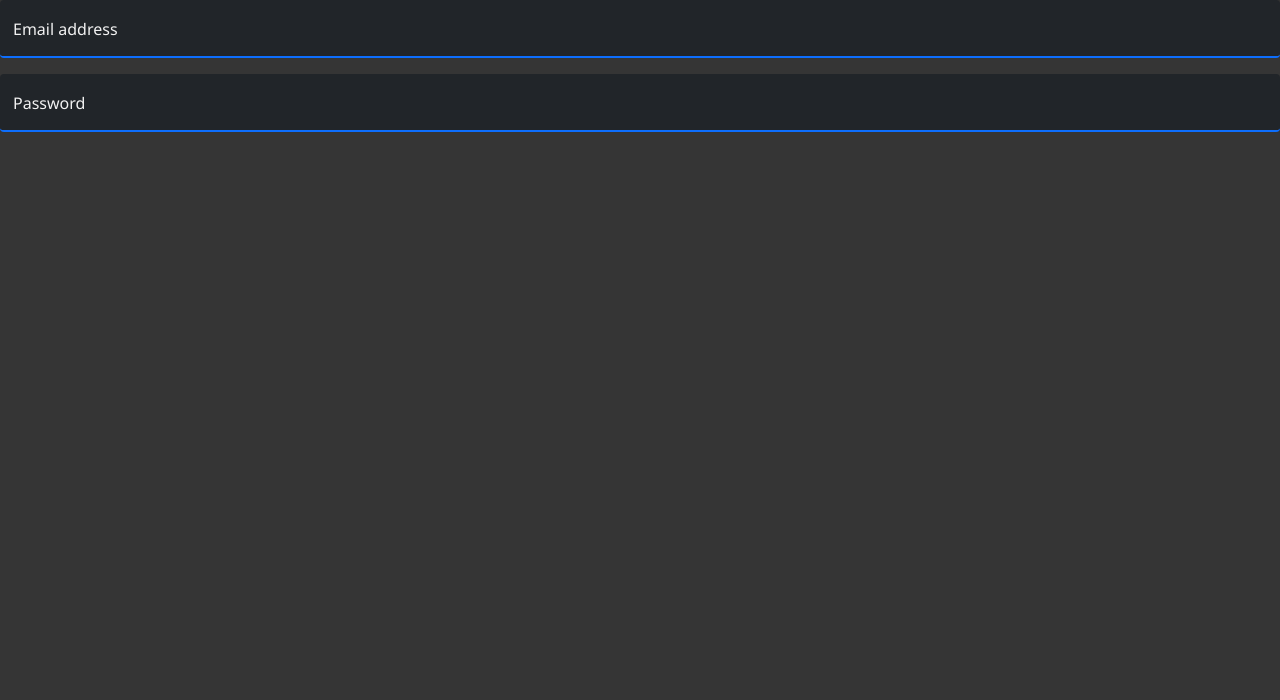
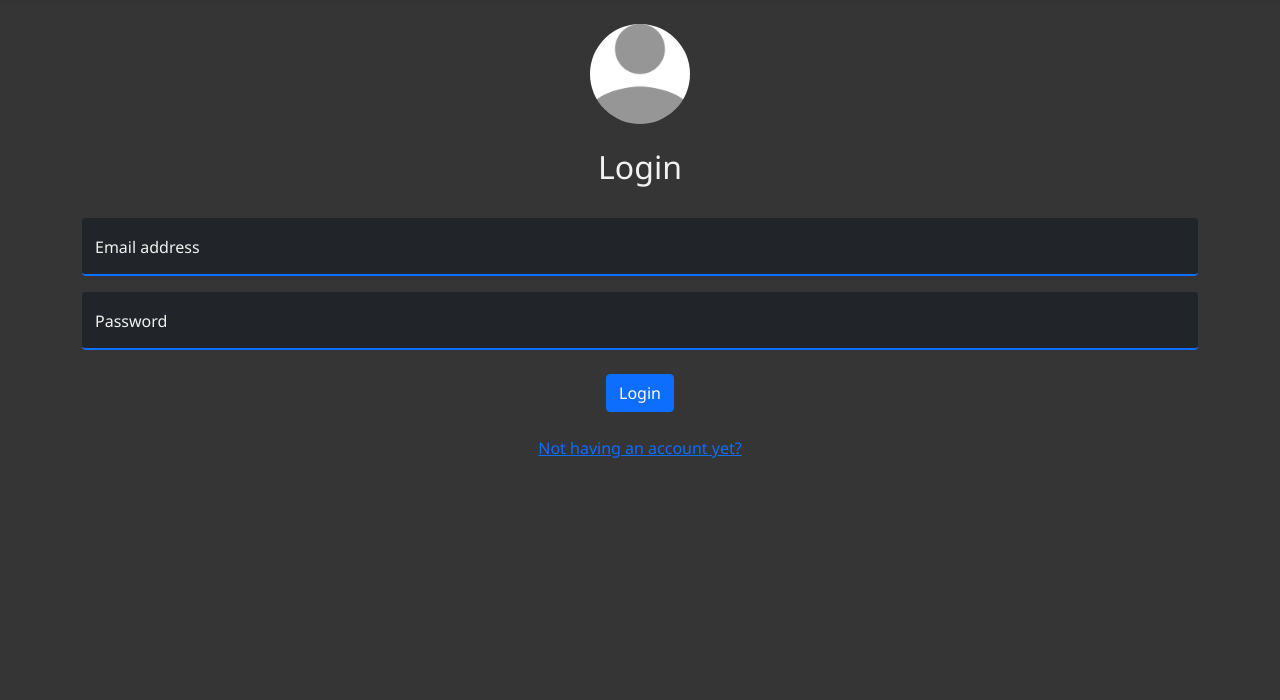
Before and after one commit to Pl4tt/django_web_app, a Django app: page /login/ in a window 1280 px wide. Shown: the part 56-756 px from the top of the page. Run offline with Django 3.2, Linux system fonts and the light colour scheme; parts of the project's set-up code (start-up, migrations or seed data) failed here and were passed over.

Commit message:
added login functionality

```diff
--- a/src/account/admin.py
+++ b/src/account/admin.py
@@ -1,7 +1,7 @@
 from django.contrib import admin
 from django.contrib.auth.admin import UserAdmin
 from django.contrib.auth.models import User
-from account.models import Account
+from .models import Account
 
 
 class AccountAdmin(UserAdmin):
--- a/src/account/templates/account/login.html
+++ b/src/account/templates/account/login.html
@@ -1,18 +1,41 @@
 {% extends "base.html" %}
 {% block title %}Login{% endblock title %}
+{% load static %}
 
 
 {% block content %}
-<div>
-    <form class="form-floating">
+<div class="container" align="center">
+    <br>
+    <img src="{% static 'pictures/default_profile_image.png' %}" alt="Logo" width="100px" height="100px" style="border-radius: 100%;">
+    <br><br>
+    <h2>Login</h2>
+    <br>
+    <form class="form-floating form-signin" method="POST">
+        {% csrf_token %}
         <div class="form-floating mb-3">
-            <input type="email" class="form-control custom-dark-input" id="email" placeholder="name@example.com">
+            <input type="email" class="form-control custom-dark-input" name="email" id="id_email" placeholder="Email Adress" required autocomplete="off">
             <label for="email">Email address</label>
           </div>
           <div class="form-floating">
-            <input type="password" class="form-control custom-dark-input" id="password" placeholder="Password">
+            <input type="password" class="form-control custom-dark-input" name="password" id="id_password" placeholder="Password" required autocomplete="off">
             <label for="password">Password</label>
           </div>
+          <br>
+          {% for field in wrong_form %}
+              <p>
+              {% for error in field.errors %}
+                  <p style="color: red">{{ error }}</p>
+              {% endfor %}
+              </p>
+          {% endfor %}
+          {% if wrong_form.non_field_errors %}
+              <div style="color: red">
+              <p>{{wrong_form.non_field_errors}}</p>
+              </div>
+          {% endif %}
+          <button class="btn btn-primary" type="submit">Login</button>
     </form>
+    <br>
+    <a href="{% url 'account:register' %}">Not having an account yet?</a>
 </div>
 {% endblock content %}
--- a/src/account/urls.py
+++ b/src/account/urls.py
@@ -3,8 +3,10 @@ from django.urls import path
 from . import views
 
 
+app_name = "account"
+
 urlpatterns = [
+    path("login/", views.login_view, name="login"),
+    path("logout/", views.logout_view, name="logout"),
     path("register/", views.registration_view, name="register"),
-    path("login/", views.login_view, name="login"),
-    path("logout/", views._logout, name="logout"),
 ]
--- a/src/account/views.py
+++ b/src/account/views.py
@@ -1,19 +1,49 @@
 from django.shortcuts import render, redirect
-from django.contrib.auth import logout
+from django.contrib.auth import authenticate, logout, login
+from django.http import HttpResponse
+
+from .forms import AccountAuthenticationForm
 
 
-def registration_view(request):
+
+def get_redirect_if_exists(request):
+    redirect = None
+    if request.GET:
+        if request.GET.get("next"):
+            redirect = str(request.GET.get("next"))
+
+    return redirect
+
+
+def registration_view(request, *args, **kwargs):
     context = {}
     if request.POST:
         pass
     return render(request, "account/registration.html", context)
 
-def login_view(request):
+def login_view(request, *args, **kwargs):
     context = {}
+
+    if request.user.is_authenticated:
+        return HttpResponse(f"You are already logged in as {request.user.username}.")
+
     if request.POST:
-        pass
+        form = AccountAuthenticationForm(request.POST)
+        if form.is_valid():
+            email = request.POST["email"].lower()
+            password = request.POST["password"]
+            account = authenticate(email=email, password=password)
+            if account:
+                login(request, account)
+                destination = get_redirect_if_exists(request)
+                if destination:
+                    return redirect(destination)
+                return redirect("chat:public_chat")
+        else:
+            context["wrong_form"] = form
+
     return render(request, "account/login.html", context)
 
-def _logout(request):
+def logout_view(request):
     logout(request)
-    return redirect("public_chat")
+    return redirect("chat:public_chat")
--- a/src/chat/urls.py
+++ b/src/chat/urls.py
@@ -2,6 +2,9 @@ from django.urls import path
 
 from . import views
 
+
+app_name = "chat"
+
 urlpatterns = [
     path("public/", views.public_chat, name="public_chat"),
 ]
--- a/src/templates/snippets/header.html
+++ b/src/templates/snippets/header.html
@@ -1,6 +1,6 @@
 <nav class="navbar navbar-expand-lg navbar-dark bg-dark shadow-sm">
 	<div class="container-fluid">
-		<a class="navbar-brand" href="{% url 'public_chat' %}">Home</a>
+		<a class="navbar-brand" href="{% url 'chat:public_chat' %}">Home</a>
 		<button
 			class="navbar-toggler"
 			type="button"
@@ -38,7 +38,7 @@
 					<a
 						class="nav-link active"
 						aria-current="page"
-						href="{% url 'public_chat' %}"
+						href="{% url 'chat:public_chat' %}"
 						>Public Chat</a
 					>
 				</li>
@@ -92,12 +92,12 @@
 					<li><a class="dropdown-item" href="#">Account</a></li>
 					<li><hr class="dropdown-divider" /></li>
 					<li><a class="dropdown-item" href="#">Settings</a></li>
-					<li><a class="dropdown-item" href="{% url 'logout' %}">Logout</a></li>
+					<li><a class="dropdown-item" href="{% url 'account:logout' %}">Logout</a></li>
 				</ul>
 			{% else %}
-				<a class="btn btn-primary" href="{% url 'login' %}">Login</a>
+				<a class="btn btn-primary" href="{% url 'account:login' %}">Login</a>
 				<p style="visibility: hidden;">a</p>
-				<a class="btn btn-outline-primary" href="{% url 'register' %}">Register</a>
+				<a class="btn btn-outline-primary" href="{% url 'account:register' %}">Register</a>
 			{% endif %}
 			</div>
 		</div>
--- a/src/web_app/settings.py
+++ b/src/web_app/settings.py
@@ -28,6 +28,9 @@ DEBUG = True
 
 ALLOWED_HOSTS = []
 AUTH_USER_MODEL = "account.Account"
+AUTHENTICATION_BACKENDS = (
+    "django.contrib.auth.backends.AllowAllUsersModelBackend",
+)
 
 
 # Application definition
--- a/src/web_app/urls.py
+++ b/src/web_app/urls.py
@@ -19,7 +19,7 @@ from django.urls import path, include
 
 urlpatterns = [
     path("", include("account.urls")),
+    path('admin/', admin.site.urls),
     path("chat/", include("chat.urls")),
-    path('admin/', admin.site.urls),
 
 ]
```
